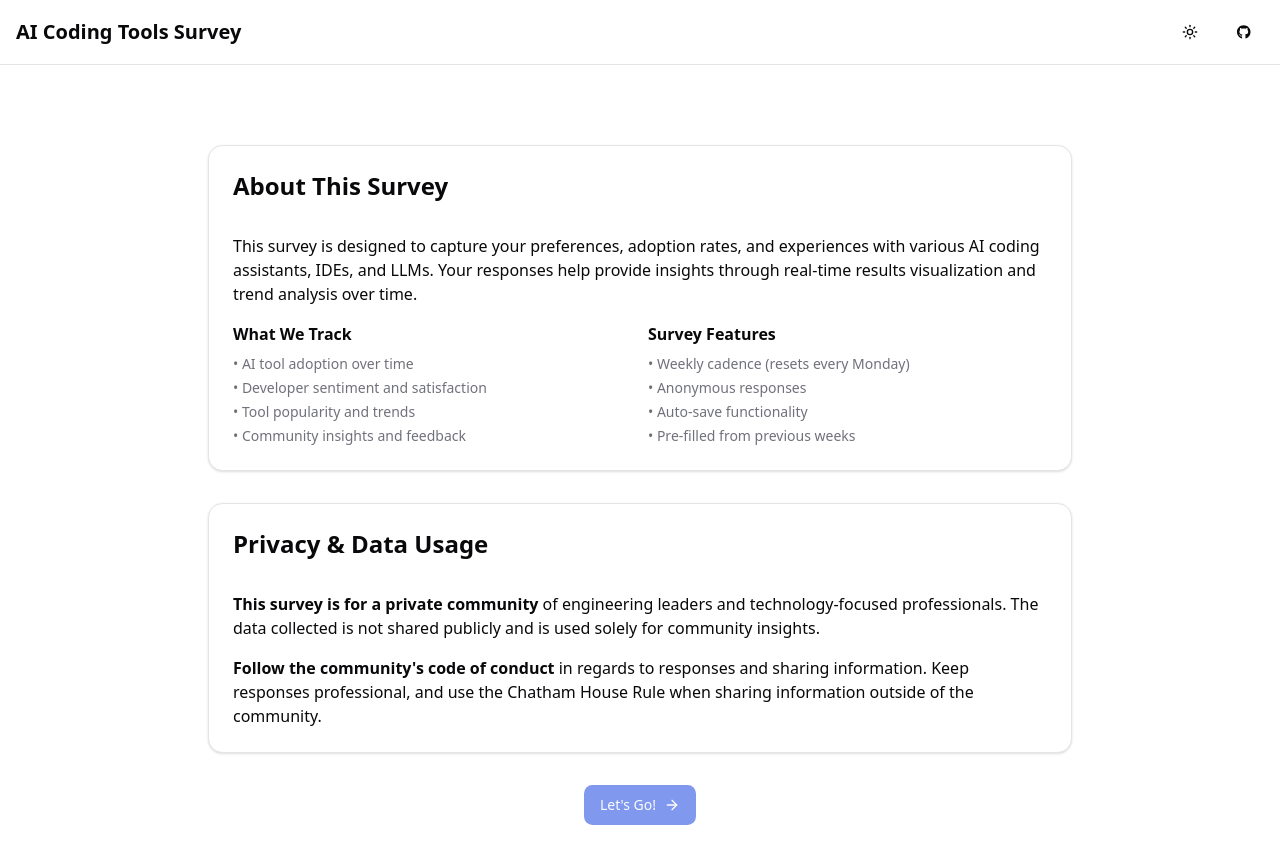
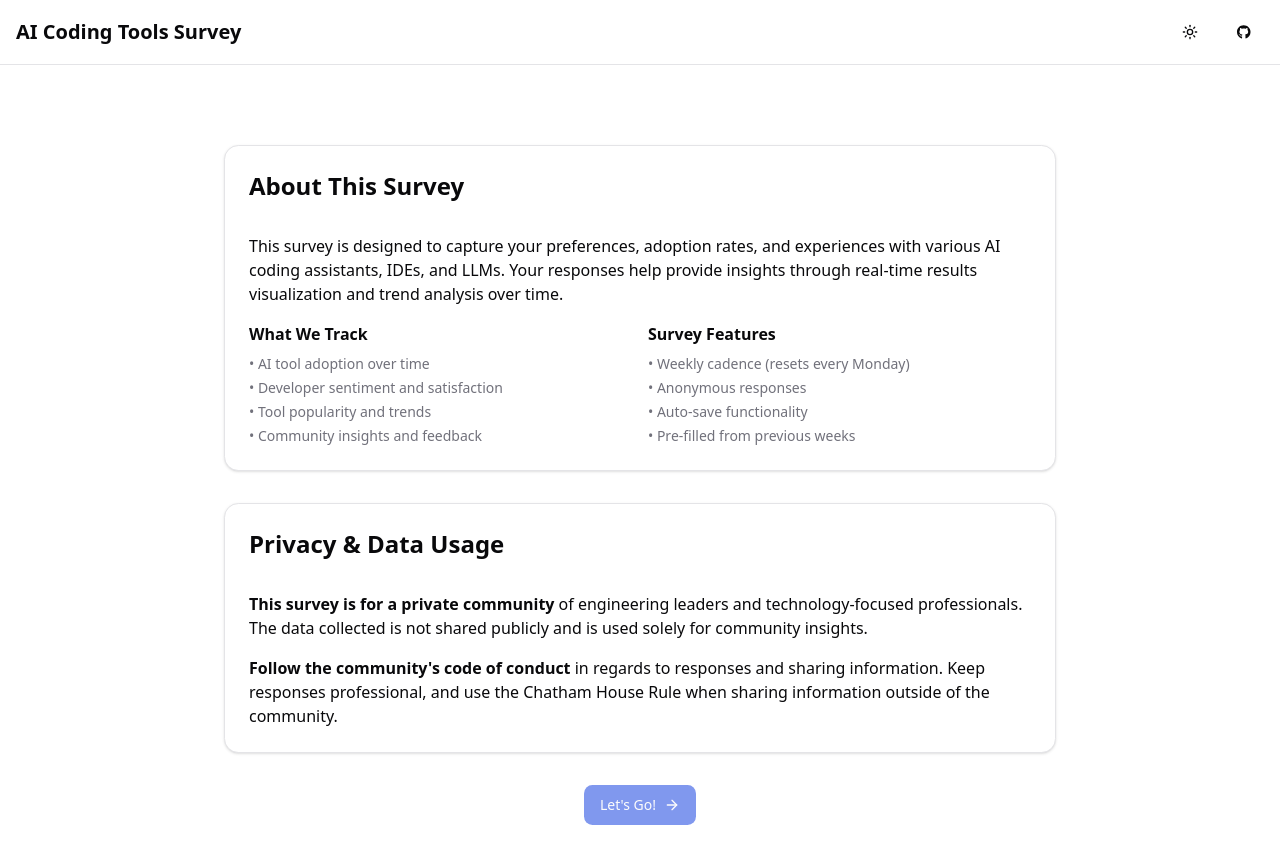
Before and after one commit to statico/state-of-ai-coding-tools, a Next.js app: page /intro in a window 1280 px wide. Shown: the top 864 px of the page. Built offline with nearby package versions, Linux system fonts and the light colour scheme; no server answers.

Commit message:
Update layout and styling for IntroPage and Navbar components

```diff
--- a/src/app/intro/page.tsx
+++ b/src/app/intro/page.tsx
@@ -25,7 +25,7 @@ export default function IntroPage() {
   };
 
   return (
-    <div className="container mx-auto max-w-4xl px-4 py-20">
+    <div className="container mx-auto max-w-4xl px-8 pt-8 pb-20 md:pt-20">
       <div className="space-y-8">
         <Card>
           <CardHeader>
@@ -81,11 +81,11 @@ export default function IntroPage() {
           </CardContent>
         </Card>
 
-        <div className="text-center">
+        <div className="flex justify-center text-center">
           <Button
             size="lg"
             onClick={handleStartSurvey}
-            className="px-8"
+            className="w-full px-8 md:w-auto"
             disabled={!firstSection}
           >
             Let's Go! <ArrowRight className="h-4 w-4" />
--- a/src/components/navbar.tsx
+++ b/src/components/navbar.tsx
@@ -49,7 +49,7 @@ export function Navbar() {
         <div className="flex items-center gap-1 sm:gap-4">
           <button
             onClick={handleHomeClick}
-            className="hover:text-primary mr-2 text-sm font-bold transition-colors sm:text-xl"
+            className="hover:text-primary mr-4 text-sm font-bold transition-colors sm:text-xl"
           >
             <div className="hidden sm:inline">AI Coding Tools Survey</div>
             <div className="leading-4 sm:hidden">
```
